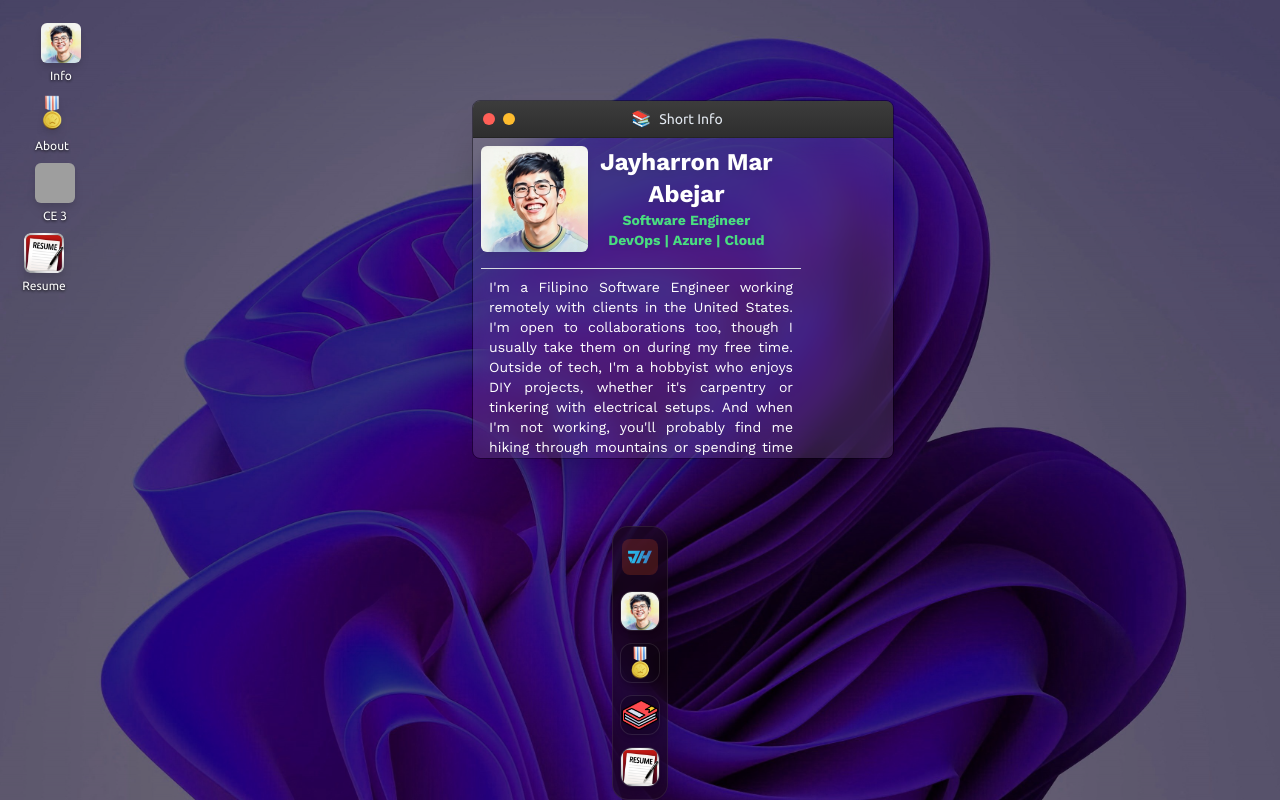
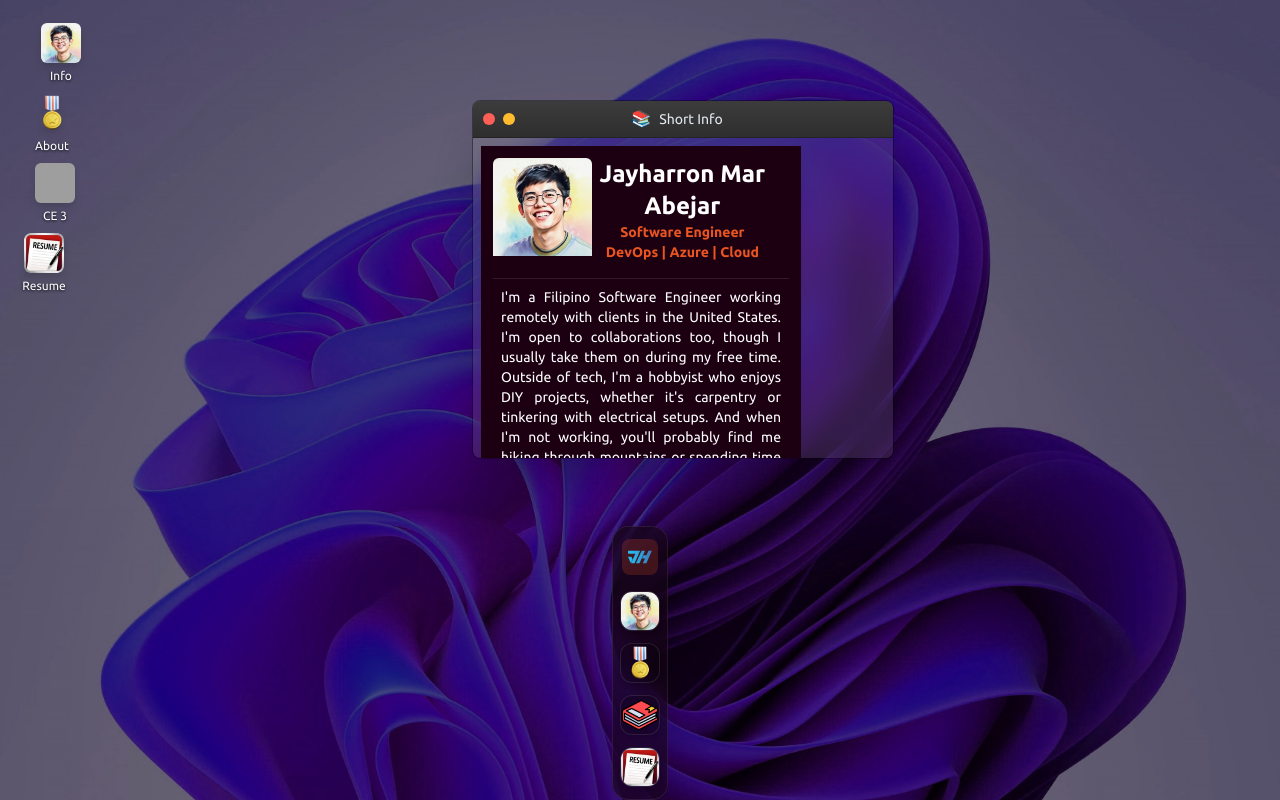
Before and after one commit to jaymar921/jayharron-portfolio, a React (Vite) app: page / in a window 1280 px wide. Both pictures are taken after a click on the button "Boot Window". Built offline with nearby package versions, Linux system fonts and the light colour scheme; grey boxes are pictures that could not be loaded.

Commit message:
feat: enhance SocialInfoWindow styles with Ubuntu theme and improved color scheme

```diff
--- a/src/components/v2_components/windows/SocialInfoWindow.jsx
+++ b/src/components/v2_components/windows/SocialInfoWindow.jsx
@@ -4,7 +4,7 @@ import { jayPhoto } from "../../../assets/images";
 function SocialInfoWindow() {
   return (
     <>
-      <div className="w-[320px]">
+      <div className="w-[320px] bg-ubuntu-aubergine-dark text-white p-3 rounded-b-md font-ubuntu">
         <div className="relative grid grid-cols-3 gap-0">
           <div className="w-fit rounded-md overflow-hidden m-0">
             <img className="w-[128px]" src={jayPhoto} />
@@ -13,15 +13,15 @@ function SocialInfoWindow() {
             <h1 className="text-white text-2xl text-center font-bold">
               Jayharron Mar Abejar
             </h1>
-            <h1 className="text-sm text-center text-green-400 font-bold">
+            <h1 className="text-sm text-center text-ubuntu-orange font-bold">
               Software Engineer
             </h1>
-            <h1 className="text-sm text-center text-green-400 font-bold">
+            <h1 className="text-sm text-center text-ubuntu-orange font-bold">
               DevOps | Azure | Cloud
             </h1>
           </div>
         </div>
-        <hr className="mt-4 mb-2" />
+        <hr className="mt-4 mb-2 border-white/10" />
         <p className="px-2 text-sm text-justify">
           I'm a Filipino Software Engineer working remotely with clients in the
           United States. I'm open to collaborations too, though I usually take
@@ -30,12 +30,12 @@ function SocialInfoWindow() {
           electrical setups. And when I'm not working, you'll probably find me
           hiking through mountains or spending time with family and friends.
         </p>
-        <hr className="mt-2 mb-2" />
+        <hr className="mt-2 mb-2 border-white/10" />
         <h2 className="text-white text-xl">Social Accounts:</h2>
         <div className="text-lg">
           <p className="px-4">
             <a href="https://github.com/jaymar921" target="_blank">
-              <i class="fa-brands fa-github text-black"></i> GitHub
+              <i class="fa-brands fa-github text-white"></i> GitHub
             </a>
           </p>
           <p className="px-4">
```
